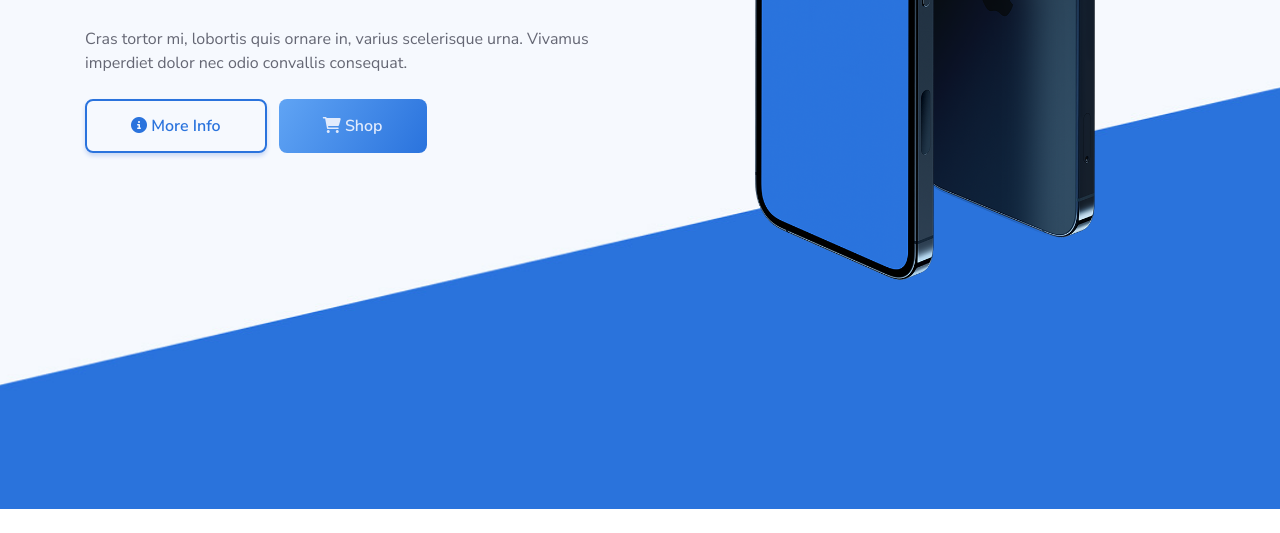
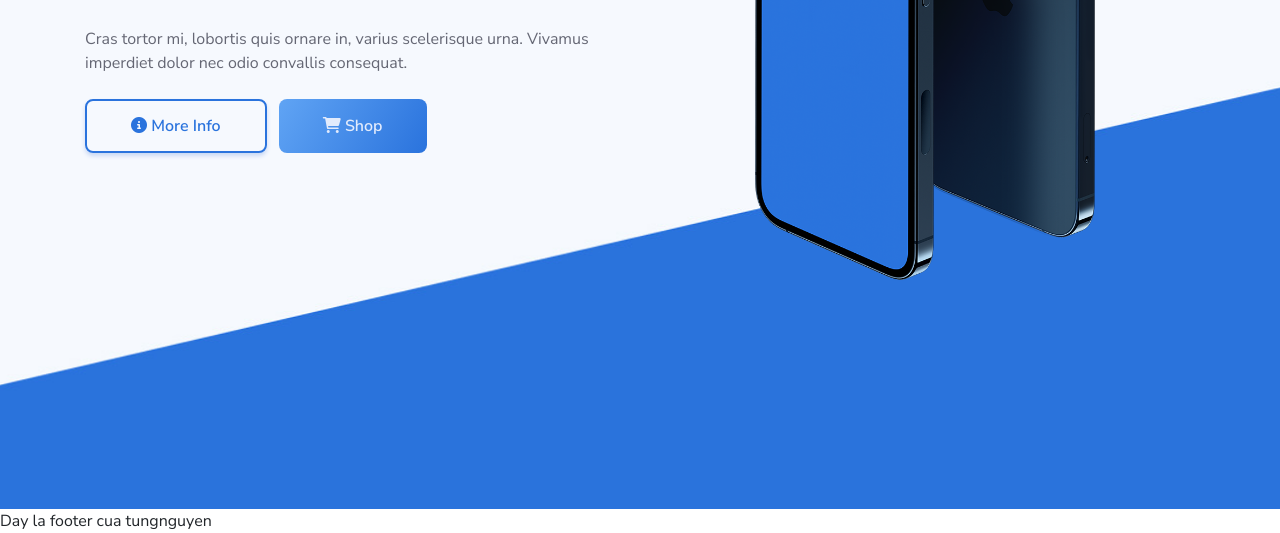
Before and after one commit to tungnguyen9614/fe74_cyberphone, a plain HTML site: page index.html in a window 1280 px wide. Shown: the part 481-1014 px from the top of the page. Before the commit the page ends 990 px from the top, so only its background shows below. Drawn offline with nearby package versions, Linux system fonts and the light colour scheme.

Commit message:
footer by tungnguyen

```diff
--- a/index.html
+++ b/index.html
@@ -84,6 +84,9 @@
 
     </section>
 
+    <!-- Footer -->
+    <footer>Day la footer cua tungnguyen</footer>
+
     <!-- Optional JavaScript -->
     <!-- jQuery first, then Popper.js, then Bootstrap JS -->
     <script src="https://code.jquery.com/jquery-3.3.1.slim.min.js" integrity="sha384-q8i/X+965DzO0rT7abK41JStQIAqVgRVzpbzo5smXKp4YfRvH+8abtTE1Pi6jizo" crossorigin="anonymous"></script>
```
